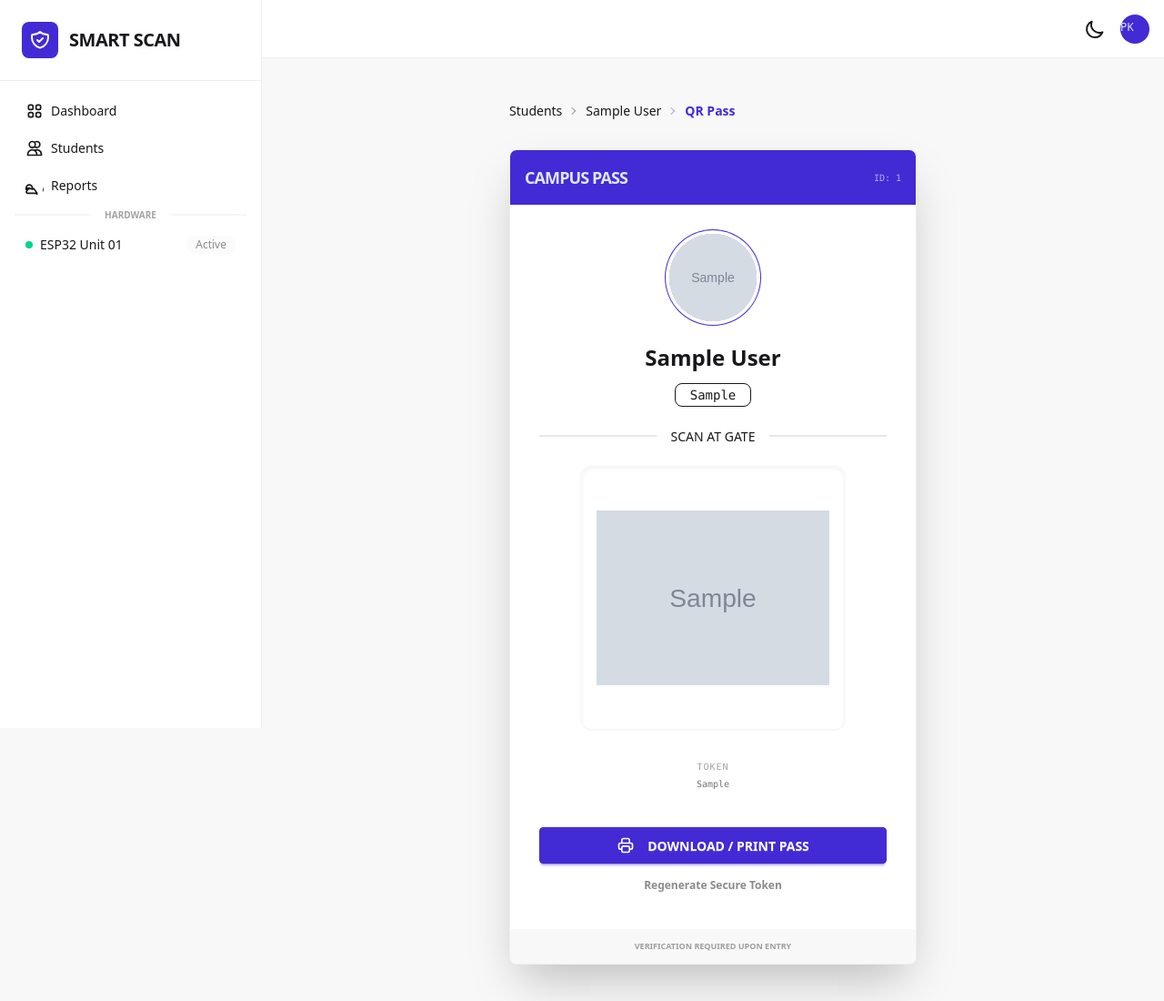
After one commit to PhyoeKyawThan/voting_entrance, a Django app: page /student/00000000-0000-0000-0000-000000000001/entrance_qr in a window 1280 px wide. The commit adds this page. Shown: the whole page at 91% size. Run offline with Django 4.2, Linux system fonts and the light colour scheme; tables that the repository leaves empty hold one stand-in row (values such as "Sample post"); grey boxes marked "Sample" are stand-in pictures; some libraries are stand-ins or nearby versions.

Commit message:
add: qr generate view

```diff
--- a/students/urls.py
+++ b/students/urls.py
@@ -7,4 +7,5 @@ urlpatterns = [
     path('<str:student_id>/view', views.view_student, name="student.view"),
     path('<str:student_id>/edit', views.edit_student_view, name="student.edit"),
     path('<str:student_id>/delete', views.delete_student_view, name="student.delete"),
+    path('<str:student_id>/entrance_qr', views.get_entrance_qr_view, name="student.entrance_qr")
 ]
--- a/students/views.py
+++ b/students/views.py
@@ -4,7 +4,7 @@ from django.core.paginator import Paginator
 from django.shortcuts import get_object_or_404, redirect
 from django.views.decorators.http import require_POST
 from django.db.models import Q
-from .models import Student
+from .models import Student, EntranceQR
 
 def index(request: HttpRequest):
     query = request.GET.get('q', '')
@@ -38,6 +38,23 @@ def view_student(request: HttpRequest, student_id: str):
         return render(request, "students/view.html", {
             "student": student
         })
+
+def get_entrance_qr_view(request: HttpRequest, student_id: str):
+    student = get_object_or_404(Student, student_id=student_id)
+    qr_record, created = EntranceQR.objects.get_or_create(student=student)
+
+    if request.method == "POST":
+        if qr_record.qr_image:
+            qr_record.qr_image.delete(save=False)
+        qr_record.qr_code_data = ""
+        qr_record.save()
+        return redirect('get_entrance_qr', student_id=student.student_id)
+
+    return render(request, "students/qr.html", {
+        "student": student,
+        "qr": qr_record
+    })
+
 
 def add_student_view(request: HttpRequest):
     if request.method == "POST":
--- /dev/null
+++ b/templates/students/qr.html
@@ -0,0 +1,85 @@
+{% extends 'base.html' %}
+
+{% block title %}Entrance Pass | {{ student.name }}{% endblock %}
+
+{% block content %}
+<div class="max-w-md mx-auto print:max-w-full">
+    <div class="text-sm breadcrumbs mb-6 print:hidden">
+        <ul>
+            <li><a href="{% url 'student.index' %}">Students</a></li>
+            <li><a href="{% url 'student.view' student.student_id %}">{{ student.name }}</a></li>
+            <li class="text-primary font-bold">QR Pass</li>
+        </ul>
+    </div>
+
+    <div class="card bg-base-100 shadow-2xl border border-base-300 overflow-hidden print:shadow-none print:border-2">
+        <div class="bg-primary p-4 text-primary-content flex justify-between items-center">
+            <span class="font-bold tracking-tighter text-lg uppercase">Campus Pass</span>
+            <span class="text-[10px] opacity-70 font-mono">ID: {{ student.student_number }}</span>
+        </div>
+
+        <div class="card-body items-center text-center p-8">
+            <div class="avatar mb-4">
+                <div class="w-24 rounded-full ring ring-primary ring-offset-base-100 ring-offset-4">
+                    {% if student.picture %}
+                        <img src="{{ student.picture.url }}" class="object-cover" />
+                    {% else %}
+                        <div class="bg-neutral text-neutral-content w-full h-full flex items-center justify-center text-2xl">
+                            {{ student.name|first }}
+                        </div>
+                    {% endif %}
+                </div>
+            </div>
+
+            <h2 class="text-2xl font-black">{{ student.name }}</h2>
+            <div class="badge badge-outline font-mono mt-1 px-4 py-3">{{ student.roll_no }}</div>
+
+            <div class="divider my-4">SCAN AT GATE</div>
+
+            <div class="p-4 bg-white rounded-xl shadow-inner border-2 border-base-200">
+                {% if qr.qr_image %}
+                    <img src="{{ qr.qr_image.url }}" alt="QR Code" class="w-64 h-64 object-contain">
+                {% else %}
+                    <div class="w-64 h-64 flex flex-col items-center justify-center bg-base-100 text-error gap-2">
+                        <svg class="w-8 h-8 animate-spin" fill="none" viewBox="0 0 24 24"><circle class="opacity-25" cx="12" cy="12" r="10" stroke="currentColor" stroke-width="4"></circle><path class="opacity-75" fill="currentColor" d="M4 12a8 8 0 018-8V0C5.373 0 0 5.373 0 12h4zm2 5.291A7.962 7.962 0 014 12H0c0 3.042 1.135 5.824 3 7.938l3-2.647z"></path></svg>
+                        <span class="text-xs">Generating Secure Code...</span>
+                    </div>
+                {% endif %}
+            </div>
+
+            <div class="mt-6 flex flex-col gap-1">
+                <p class="text-[10px] font-mono opacity-40 uppercase tracking-widest">Token</p>
+                <p class="text-[10px] font-mono opacity-60">{{ qr.qr_code_data }}</p>
+            </div>
+
+            <div class="card-actions w-full flex-col gap-2 mt-8 print:hidden">
+                <button onclick="window.print()" class="btn btn-primary w-full text-white font-bold uppercase">
+                    <svg class="w-5 h-5 mr-2" fill="none" stroke="currentColor" viewBox="0 0 24 24"><path stroke-linecap="round" stroke-linejoin="round" stroke-width="2" d="M17 17h2a2 2 0 002-2v-4a2 2 0 00-2-2H5a2 2 0 00-2 2v4a2 2 0 002 2h2m2 4h6a2 2 0 002-2v-4a2 2 0 00-2-2H9a2 2 0 00-2 2v4a2 2 0 002 2zm8-12V5a2 2 0 00-2-2H9a2 2 0 00-2 2v4h10z"/></svg>
+                    Download / Print Pass
+                </button>
+
+                <form method="POST" class="w-full">
+                    {% csrf_token %}
+                    <button type="submit" class="btn btn-ghost btn-sm w-full text-xs opacity-50 hover:opacity-100">
+                        Regenerate Secure Token
+                    </button>
+                </form>
+            </div>
+        </div>
+
+        <div class="bg-base-200 py-3 text-center">
+            <p class="text-[9px] uppercase font-bold opacity-40">Verification required upon entry</p>
+        </div>
+    </div>
+</div>
+
+<style>
+    @media print {
+        body * { visibility: hidden; }
+        .print\:max-w-full, .print\:max-w-full * { visibility: visible; }
+        .print\:max-w-full { position: absolute; left: 0; top: 0; }
+        .print\:hidden { display: none !important; }
+        .print\:shadow-none { box-shadow: none !important; }
+    }
+</style>
+{% endblock %}
--- a/templates/students/view.html
+++ b/templates/students/view.html
@@ -10,7 +10,7 @@
             Back to List
         </a>
         <div class="flex gap-2">
-            <button class="btn btn-outline btn-sm">Print ID</button>
+            <a href="{% url 'student.entrance_qr' student.student_id %}" class="btn btn-outline btn-sm">Print ID</a>
             <a href="{% url 'student.edit' student.student_id %}" class="btn btn-primary btn-sm text-white">Edit Profile</a>
         </div>
     </div>
--- a/theme/static/css/dist/styles.css
+++ b/theme/static/css/dist/styles.css
@@ -23,6 +23,7 @@
     --color-black: #000;
     --color-white: #fff;
     --spacing: 0.25rem;
+    --container-md: 28rem;
     --container-4xl: 56rem;
     --container-5xl: 64rem;
     --text-xs: 0.75rem;
@@ -44,11 +45,13 @@
     --tracking-tighter: -0.05em;
     --tracking-tight: -0.025em;
     --tracking-normal: 0em;
+    --tracking-widest: 0.1em;
     --leading-normal: 1.5;
     --radius-md: 0.375rem;
     --radius-lg: 0.5rem;
     --radius-xl: 0.75rem;
     --ease-in-out: cubic-bezier(0.4, 0, 0.2, 1);
+    --animate-spin: spin 1s linear infinite;
     --animate-ping: ping 1s cubic-bezier(0, 0, 0.2, 1) infinite;
     --animate-pulse: pulse 2s cubic-bezier(0.4, 0, 0.6, 1) infinite;
     --default-transition-duration: 150ms;
@@ -1885,6 +1888,9 @@
   .mx-auto {
     margin-inline: auto;
   }
+  .my-4 {
+    margin-block: calc(var(--spacing) * 4);
+  }
   @layer daisyui.l1.l2.l3 {
     .breadcrumbs {
       max-width: 100%;
@@ -2231,6 +2237,9 @@
   .h-32 {
     height: calc(var(--spacing) * 32);
   }
+  .h-64 {
+    height: calc(var(--spacing) * 64);
+  }
   .h-fit {
     height: fit-content;
   }
@@ -2267,6 +2276,9 @@
   .w-12 {
     width: calc(var(--spacing) * 12);
   }
+  .w-24 {
+    width: calc(var(--spacing) * 24);
+  }
   .w-32 {
     width: calc(var(--spacing) * 32);
   }
@@ -2287,6 +2299,9 @@
   }
   .max-w-5xl {
     max-width: var(--container-5xl);
+  }
+  .max-w-md {
+    max-width: var(--container-md);
   }
   .flex-1 {
     flex: 1;
@@ -2314,6 +2329,9 @@
   .animate-pulse {
     animation: var(--animate-pulse);
   }
+  .animate-spin {
+    animation: var(--animate-spin);
+  }
   .cursor-pointer {
     cursor: pointer;
   }
@@ -2343,6 +2361,9 @@
   }
   .justify-end {
     justify-content: flex-end;
+  }
+  .gap-1 {
+    gap: calc(var(--spacing) * 1);
   }
   .gap-2 {
     gap: calc(var(--spacing) * 2);
@@ -2408,6 +2429,10 @@
   .border {
     border-style: var(--tw-border-style);
     border-width: 1px;
+  }
+  .border-2 {
+    border-style: var(--tw-border-style);
+    border-width: 2px;
   }
   .border-t {
     border-top-style: var(--tw-border-style);
@@ -2437,6 +2462,9 @@
       border-color: currentColor;
     }
   }
+  .border-base-200 {
+    border-color: var(--color-base-200);
+  }
   .border-base-300 {
     border-color: var(--color-base-300);
   }
@@ -2534,6 +2562,9 @@
   .stroke-current {
     stroke: currentcolor;
   }
+  .object-contain {
+    object-fit: contain;
+  }
   .object-cover {
     object-fit: cover;
   }
@@ -2549,6 +2580,9 @@
   .p-6 {
     padding: calc(var(--spacing) * 6);
   }
+  .p-8 {
+    padding: calc(var(--spacing) * 8);
+  }
   .px-2 {
     padding-inline: calc(var(--spacing) * 2);
   }
@@ -2566,6 +2600,9 @@
   }
   .py-2 {
     padding-block: calc(var(--spacing) * 2);
+  }
+  .py-3 {
+    padding-block: calc(var(--spacing) * 3);
   }
   .py-4 {
     padding-block: calc(var(--spacing) * 4);
@@ -2627,6 +2664,9 @@
       font-size: 0.75rem;
     }
   }
+  .text-\[9px\] {
+    font-size: 9px;
+  }
   .text-\[10px\] {
     font-size: 10px;
   }
@@ -2661,6 +2701,10 @@
   .tracking-tighter {
     --tw-tracking: var(--tracking-tighter);
     letter-spacing: var(--tracking-tighter);
+  }
+  .tracking-widest {
+    --tw-tracking: var(--tracking-widest);
+    letter-spacing: var(--tracking-widest);
   }
   @layer daisyui.l1.l2 {
     .alert-info {
@@ -2726,6 +2770,9 @@
   .opacity-0 {
     opacity: 0%;
   }
+  .opacity-25 {
+    opacity: 25%;
+  }
   .opacity-40 {
     opacity: 40%;
   }
@@ -2734,6 +2781,9 @@
   }
   .opacity-60 {
     opacity: 60%;
+  }
+  .opacity-70 {
+    opacity: 70%;
   }
   .opacity-75 {
     opacity: 75%;
@@ -2742,6 +2792,14 @@
     --tw-shadow: 0 1px 3px 0 var(--tw-shadow-color, rgb(0 0 0 / 0.1)), 0 1px 2px -1px var(--tw-shadow-color, rgb(0 0 0 / 0.1));
     box-shadow: var(--tw-inset-shadow), var(--tw-inset-ring-shadow), var(--tw-ring-offset-shadow), var(--tw-ring-shadow), var(--tw-shadow);
   }
+  .shadow-2xl {
+    --tw-shadow: 0 25px 50px -12px var(--tw-shadow-color, rgb(0 0 0 / 0.25));
+    box-shadow: var(--tw-inset-shadow), var(--tw-inset-ring-shadow), var(--tw-ring-offset-shadow), var(--tw-ring-shadow), var(--tw-shadow);
+  }
+  .shadow-inner {
+    --tw-shadow: inset 0 2px 4px 0 var(--tw-shadow-color, rgb(0 0 0 / 0.05));
+    box-shadow: var(--tw-inset-shadow), var(--tw-inset-ring-shadow), var(--tw-ring-offset-shadow), var(--tw-ring-shadow), var(--tw-shadow);
+  }
   .shadow-sm {
     --tw-shadow: 0 1px 3px 0 var(--tw-shadow-color, rgb(0 0 0 / 0.1)), 0 1px 2px -1px var(--tw-shadow-color, rgb(0 0 0 / 0.1));
     box-shadow: var(--tw-inset-shadow), var(--tw-inset-ring-shadow), var(--tw-ring-offset-shadow), var(--tw-ring-shadow), var(--tw-shadow);
@@ -2759,6 +2817,10 @@
   }
   .ring-offset-2 {
     --tw-ring-offset-width: 2px;
+    --tw-ring-offset-shadow: var(--tw-ring-inset,) 0 0 0 var(--tw-ring-offset-width) var(--tw-ring-offset-color);
+  }
+  .ring-offset-4 {
+    --tw-ring-offset-width: 4px;
     --tw-ring-offset-shadow: var(--tw-ring-inset,) 0 0 0 var(--tw-ring-offset-width) var(--tw-ring-offset-color);
   }
   .ring-offset-base-100 {
@@ -2891,6 +2953,11 @@
   @media (hover: hover) {
     .hover\:bg-gray-100:hover {
       background-color: var(--color-gray-100);
+    }
+  }
+  @media (hover: hover) {
+    .hover\:opacity-100:hover {
+      opacity: 100%;
     }
   }
   @media (hover: hover) {
@@ -3081,6 +3148,28 @@
       .dark\:hover\:bg-gray-700:hover {
         background-color: var(--color-gray-700);
       }
+    }
+  }
+  @media print {
+    .print\:hidden {
+      display: none;
+    }
+  }
+  @media print {
+    .print\:max-w-full {
+      max-width: 100%;
+    }
+  }
+  @media print {
+    .print\:border-2 {
+      border-style: var(--tw-border-style);
+      border-width: 2px;
+    }
+  }
+  @media print {
+    .print\:shadow-none {
+      --tw-shadow: 0 0 #0000;
+      box-shadow: var(--tw-inset-shadow), var(--tw-inset-ring-shadow), var(--tw-ring-offset-shadow), var(--tw-ring-shadow), var(--tw-shadow);
     }
   }
 }
@@ -3473,6 +3562,11 @@
 @property --tw-ease {
   syntax: "*";
   inherits: false;
+}
+@keyframes spin {
+  to {
+    transform: rotate(360deg);
+  }
 }
 @keyframes ping {
   75%, 100% {
```
